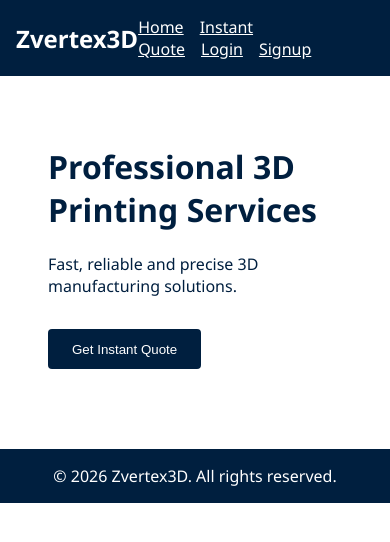
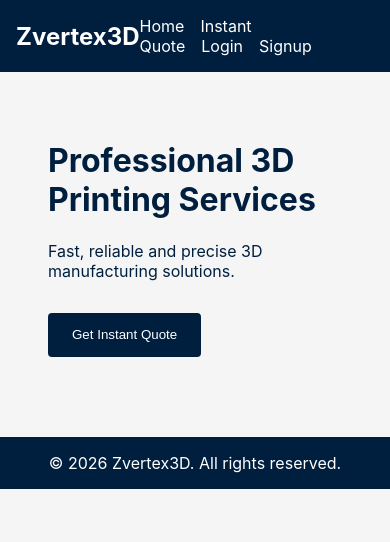
Before and after one commit to zvertex3d/zvertex3d, a React (Create React App) app in the folder client/: page / in a window 390 px wide. Shown: the top 542 px of the page. Built offline with nearby package versions, Linux system fonts and the light colour scheme; the HTML template or start-up script is replaced by a standard one.

Commit message:
added logic outline + colors

```diff
--- a/client/src/index.css
+++ b/client/src/index.css
@@ -1,25 +1,156 @@
+/* ===============================
+   ZvertexAI Design Tokens
+   =============================== */
+:root {
+  /* Brand Colors */
+  --color-primary: #1a2a44;
+  --color-primary-gradient: #2e4b7a;
+
+  /* Accent */
+  --color-accent: #ff6d00;
+  --color-accent-hover: #e65100;
+
+  /* Neutrals */
+  --color-bg-light: #f5f5f5;
+  --color-text-dark: #1a2a44;
+  --color-text-muted: #757575;
+  --color-border-light: #e0e0e0;
+
+  /* Disabled */
+  --color-disabled: #757575;
+  --color-disabled-hover: #616161;
+}
+
+/* ===============================
+   Global Reset & Typography
+   =============================== */
 body {
   margin: 0;
-  font-family: "Segoe UI", sans-serif;
-  background: #ffffff;
-  color: #0a1f44;
+  font-family: -apple-system, BlinkMacSystemFont, 'Segoe UI', 'Roboto', 'Oxygen',
+    'Ubuntu', 'Cantarell', 'Fira Sans', 'Droid Sans', 'Helvetica Neue',
+    sans-serif;
+  -webkit-font-smoothing: antialiased;
+  -moz-osx-font-smoothing: grayscale;
+  background-color: var(--color-bg-light);
+  color: var(--color-text-dark);
 }
 
-button {
-  background: #0a1f44;
-  color: white;
-  padding: 10px 16px;
-  border: none;
-  border-radius: 4px;
-  cursor: pointer;
+code {
+  font-family: source-code-pro, Menlo, Monaco, Consolas, 'Courier New', monospace;
 }
 
-button:hover {
-  background: #12326b;
+/* ===============================
+   Links
+   =============================== */
+a {
+  text-decoration: none;
+  color: var(--color-accent);
 }
-input, select {
-  padding: 8px;
-  margin: 5px 0;
-  border-radius: 4px;
-  border: 1px solid #0a1f44;
+
+a:hover {
+  text-decoration: underline;
 }
+
+/* ===============================
+   MUI Global Overrides
+   =============================== */
+
+/* Buttons */
+.MuiButton-contained {
+  background-color: var(--color-accent);
+}
+
+.MuiButton-contained:hover {
+  background-color: var(--color-accent-hover);
+}
+
+.MuiButton-outlined {
+  border-color: var(--color-primary);
+  color: var(--color-primary);
+}
+
+.MuiButton-outlined:hover {
+  border-color: var(--color-accent);
+  color: var(--color-accent);
+}
+
+/* Disabled buttons */
+.MuiButton-contained.Mui-disabled {
+  background-color: var(--color-disabled);
+  color: #ffffff;
+}
+
+/* Typography */
+.MuiTypography-root {
+  color: var(--color-text-dark);
+}
+
+/* Cards / Boxes */
+.MuiPaper-root {
+  border-radius: 12px;
+}
+
+/* Tables */
+.MuiTableCell-root {
+  color: var(--color-text-dark);
+  border-bottom: 1px solid var(--color-border-light);
+}
+
+/* ===============================
+   Page Background Utility
+   =============================== */
+.page-gradient {
+  background: linear-gradient(
+    135deg,
+    var(--color-primary) 0%,
+    var(--color-primary-gradient) 100%
+  );
+}
+
+/* ===============================
+   Responsive Tweaks (Mobile)
+   =============================== */
+@media (max-width: 600px) {
+  .MuiContainer-root {
+    padding-left: 8px;
+    padding-right: 8px;
+  }
+
+  .MuiTypography-h3 {
+    font-size: 1.5rem;
+  }
+
+  .MuiTypography-h4 {
+    font-size: 1.2rem;
+  }
+
+  .MuiTypography-h5 {
+    font-size: 1rem;
+  }
+
+  .MuiButton-root {
+    padding: 6px 12px;
+    font-size: 0.75rem;
+    min-width: 100%;
+  }
+
+  .MuiGrid-item {
+    padding: 6px;
+  }
+
+  .MuiTextField-root,
+  .MuiSelect-root {
+    font-size: 0.875rem;
+  }
+
+  .MuiTableCell-root {
+    font-size: 0.75rem;
+    padding: 8px;
+  }
+
+  input,
+  select,
+  button {
+    min-height: 44px;
+  }
+}
```
